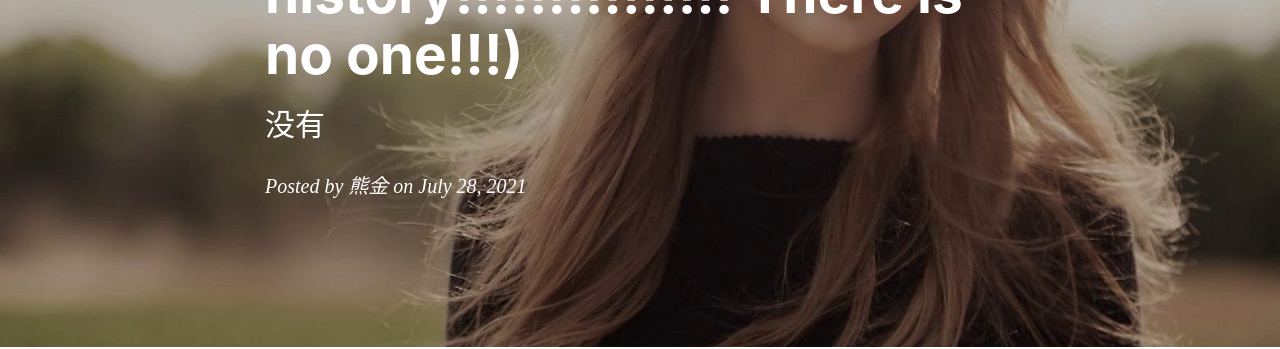
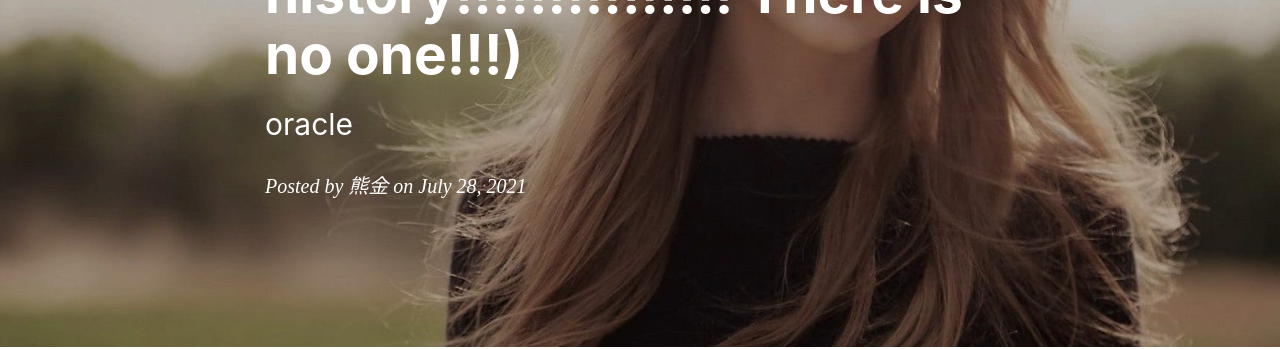
Before and after one commit to nathanielhawthorne/nathanielhawthorne.github.io, a Jekyll site: the page built from _posts/2021-07-28-first blog.md, in a window 1280 px wide and 900 px high. Shown: the part 357-706 px from the top of the window. Built offline with Jekyll 4.4.1, drawn with Linux system fonts in a browser that asks for light colours; nearby versions of some CDN libraries; formulas are drawn with MathJax 3; comment, search, counter and statistics services are not loaded; grey boxes are pictures that could not be loaded.

Commit message:
Update 2021-07-28-first blog.md

```diff
--- a/_posts/2021-07-28-first blog.md
+++ b/_posts/2021-07-28-first blog.md
@@ -1,7 +1,7 @@
 ---
 layout:     post
 title:      CentOS install ORACLE (the most detailed in history!!!!!!!!!!!!!!! There is no one!!!)
-subtitle:   没有
+subtitle:   oracle
 date:       2021-07-28
 author:     熊金
 header-img: img/post-bg-swift2.jpg
```
